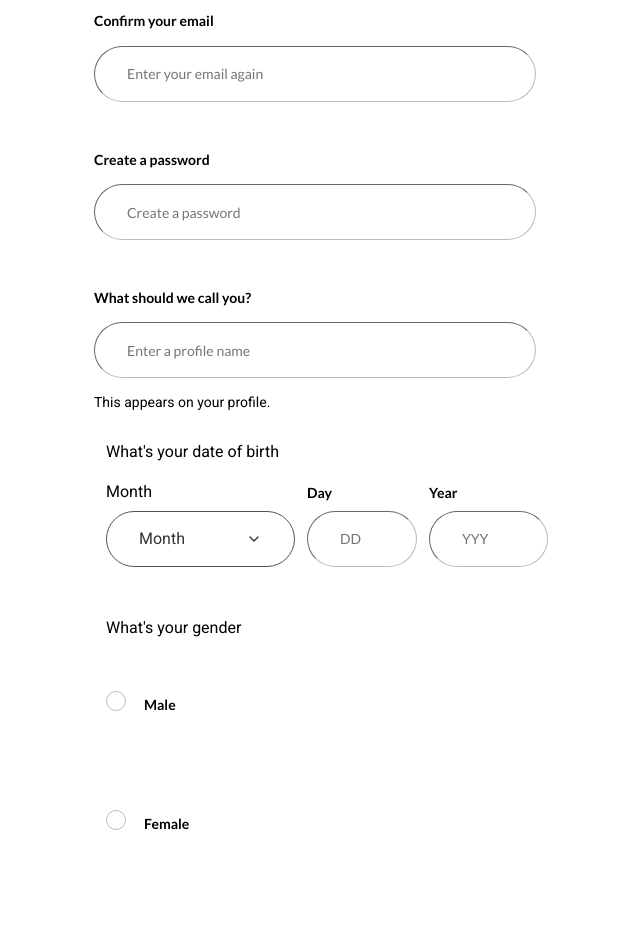
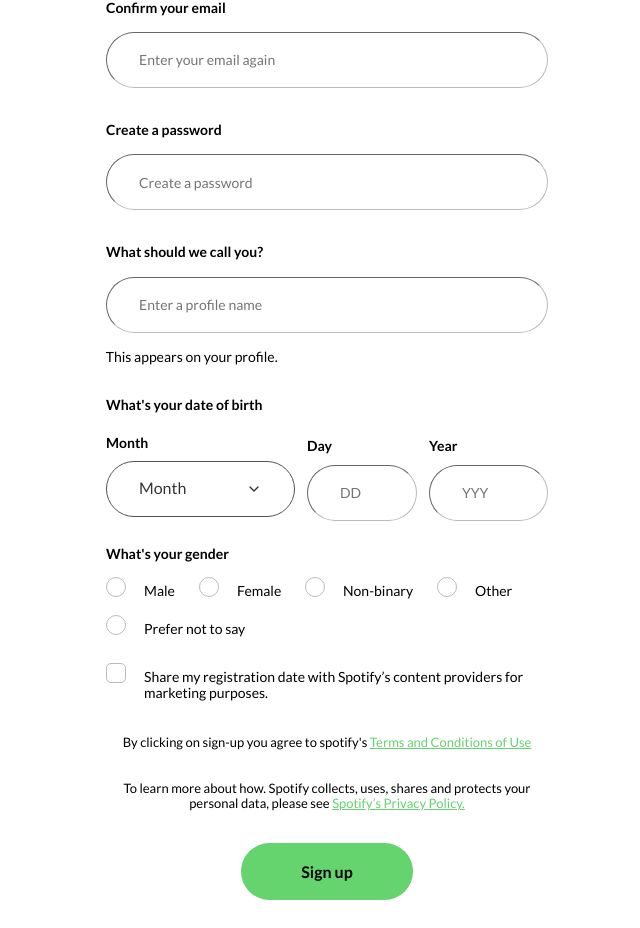
Before and after one commit to kishky101/login-modular-system, a React (Vite) app: page /sign-up in a window 1280 px wide. Shown: the part 658-1586 px from the top of the page, without its empty margins (313-953 px from the left). Built offline with nearby package versions, Linux system fonts and the light colour scheme.

Commit message:
completed sign up page layout for desktop view

```diff
--- a/src/global-components/button/button.styles.scss
+++ b/src/global-components/button/button.styles.scss
@@ -35,6 +35,7 @@
         &.button--sign-in {
             background-color: var(--green-color);
             color: var(--black-color);
+            padding: 18px 60px;
             border: none;
             width: auto;
         }
--- a/src/global-components/form-input/form-input.component.tsx
+++ b/src/global-components/form-input/form-input.component.tsx
@@ -25,7 +25,7 @@ const FormInput: React.FC<FormInputProps> = ({label, error, htmlFor, type,  widt
                      <IconContext.Provider value={{ className: "input-checkbox-check"}}>
                      <FaCheck  />
                      </IconContext.Provider>) : ''}
-                {label && (type === 'radio' || type === 'checkbox') && <label className="form-input-label" htmlFor={htmlFor}>{label}</label>}
+                {label && (type === 'radio' || type === 'checkbox') && <label className="form-input-label" style={{fontWeight: '400'}} htmlFor={htmlFor}>{label}</label>}
             </div>
             {error && <span className="form-input-error"> <FiAlertTriangle /> {error}</span>}
         </div>
--- a/src/global-components/form-input/form-input.styles.scss
+++ b/src/global-components/form-input/form-input.styles.scss
@@ -1,7 +1,8 @@
 .form-input-container {
     width: 100%;
-    margin: 2rem 0;
+    margin: 1rem 0 0 0;
     font-family: var(--lato-font);
+    max-width: 442px;
 
     .form-input-label {
         width: 100%;
@@ -11,7 +12,7 @@
     }
 
     .form-input {
-        width: 442px;
+        width: 100%;
         height: 3.5rem;
         padding: 1rem 2rem;
         margin: 1rem auto;
@@ -67,6 +68,7 @@
 
     .input-container {
         position: relative;
+        max-width: 442px;
 
         &:has(input[type='radio']), &:has(input[type='checkbox']) {
 
--- a/src/routes/sign-in/sign-in.component.tsx
+++ b/src/routes/sign-in/sign-in.component.tsx
@@ -10,7 +10,7 @@ const SignIn: React.FC = () => {
     return (
         <>
             <h1>I am Sign In Page</h1>
-            <FormInput type= {'checkbox'} />
+            <FormInput type= {'radio'} />
             <Button />
             <Logo />
             <SelectInput placeHolder="" options={['boy', 'girl', 'prefer not to say', 'house', 'child', '1', '2', '3', '4', '5', '6', '7']} onChange={(e) => console.log(e.target.name)} />
--- a/src/routes/sign-up/sign-up.component.tsx
+++ b/src/routes/sign-up/sign-up.component.tsx
@@ -25,15 +25,16 @@ const SignUp: React.FC = () => {
         </div>
         <div className="sign-up__form">
           <h3 className="sign-up__h3">Sign up with your email address</h3>
-          <form>
+          <form className="sign-up__form-fields">
+            <div className="sign-up__text-input">
               <FormInput
-              type="text"
+                type="email"
                 label="What is your email?"
                 placeholder="Enter your email"
                 htmlFor="email"
               />
               <FormInput
-              type="text"
+                type="email"
                 label="Confirm your email"
                 placeholder="Enter your email again"
               />
@@ -50,8 +51,9 @@ const SignUp: React.FC = () => {
                 htmlFor="profileName"
               />
               <span className="sign-up__profile">This appears on your profile.</span>
+            </div>
             <fieldset className="sign-up__fieldset">
-              <legend>What&apos;s your date of birth</legend>
+              <legend className="sign-up__legend">What&apos;s your date of birth</legend>
               <div className="sign-up__date">
                 <div className="sign-up__select">
                   <p className="sign-up__month">Month</p>
@@ -62,25 +64,29 @@ const SignUp: React.FC = () => {
                   />
                 </div>
                 <FormInput
-                  type="text"
+                  type="number"
                   label="Day"
                   placeholder="DD"
                   htmlFor="day"
                   width="110px"
                   margin="10px auto"
+                  max={31}
+                  min={1}
                 />
                 <FormInput
-                  type="text"
+                  type="number"
                   label="Year"
                   placeholder="YYY"
                   htmlFor="year"
                   width="119px"
                   margin="10px auto"
+                  max={2020}
+                  min={1900}
                 />
               </div>
             </fieldset>
-            <fieldset className="sign-up__fieldset">
-              <legend>What&apos;s your gender</legend>
+            <fieldset className="sign-up__fieldset sign-up__fieldset--radios">
+              <legend className="sign-up__legend">What&apos;s your gender</legend>
               <div className="sign-up__radios">
                 <FormInput
                   type="radio"
@@ -119,16 +125,23 @@ const SignUp: React.FC = () => {
                 />
               </div>
             </fieldset>
+            <div className="sign-up__marketing">
               <FormInput
                 type="checkbox"
                 label="Share my registration date with Spotify’s content providers for marketing purposes."
                 htmlFor="marketing"
               />
-            <p className="sign-up__agree">By clicking on sign-up you agree to spotify&apos;s <a href="#">Terms and Conditions of Use</a></p>
-            <p className="sign-up__terms">To learn more about how. Spotify collects, uses, shares and protects your personal data, please see <a href="#">Spotify’s Privacy Policy.</a></p>
+            </div>
+
+            <div className="sign-up__p">
+              <p className="sign-up__agree">By clicking on sign-up you agree to spotify&apos;s <a href="#" className="sign-up__agree--link">Terms and Conditions of Use</a></p>
+              <p className="sign-up__terms">To learn more about how. Spotify collects, uses, shares and protects your personal data, please see <a href="#" className="sign-up__terms--link">Spotify’s Privacy Policy.</a></p>
+            </div>
+            <div className="sign-up__button">
               <Button buttonType="sign-in">Sign up</Button>
+            </div>
           </form>
-          <p className="sign-up__redirect">Have an account? <a href="#">Log in</a></p>
+          <p className="sign-up__redirect">Have an account? <a href="#" className="sign-up__redirect--link">Log in</a></p>
         </div>
       </div>
     </div>
--- a/src/routes/sign-up/sign-up.styles.scss
+++ b/src/routes/sign-up/sign-up.styles.scss
@@ -3,6 +3,9 @@
     display: flex;
     justify-content: center;
     align-items: center;
+    font-family: var(--lato-font);
+    margin-top: 50px;
+    margin-bottom: 78px;
 
     &__container {
         max-width: 442px;
@@ -14,7 +17,6 @@
 
     &__logo {
         margin-bottom: 50px;
-        margin-top: 50px;
     }
 
     &__h2 {
@@ -33,15 +35,27 @@
         gap: 18px;
     }
 
+    &__form {
+        display: flex;
+        flex-direction: column;
+        justify-content: center;
+        align-items: center;
+    }
+
+    &__form-fields {
+        margin-top: -1rem;
+    }
+
     &__dividers {
         width: 100%;
         margin: 32px 0;
         color: var(--grey-grade3);
+        font-size: 18px;
     }
 
     &__divider {
         display: inline-block;
-        width: 42%;
+        width: 41%;
         border: .1px solid var(--grey-grade3);
         border-radius: 50px;
 
@@ -61,17 +75,33 @@
         margin-bottom: 32px;
     }
 
+    &__text-input {
+        display: flex;
+        flex-direction: column;
+        justify-content: center;
+        align-items: center;
+    }
+
     &__profile {
         display: block;
-        margin-top: -2rem;
         margin-bottom: 2rem;
         color: var(--black-color);
         font-size: 14px;
+        width: 95%;
     }
 
     &__fieldset {
         border: none;
         color: var(--black-color);
+
+        &--radios {
+            margin-top: -0.8rem;
+        }
+    }
+
+    &__legend {
+        font-weight: 700;
+        font-size: 14px;
     }
 
     &__date {
@@ -79,6 +109,7 @@
         grid-template-columns: 2.0285fr 1.2505fr 1.4187fr;
         gap: 12px;
         margin-top: -1rem;
+        align-items: center;
     }
 
     &__select {
@@ -87,11 +118,67 @@
 
     &__month {
         margin-bottom: 10px;
+        font-size: 14px;
+        font-weight: 700;
     }
 
     &__radios {
-        display: flex;
-        flex-wrap: wrap;
+        display: grid;
+        grid-template-columns: 69px 82px 108px 75px;
+        grid-template-rows: repeat(2, 38px);
+        white-space: nowrap;
+        column-gap: 24px;
+        margin-top: -1.4rem;
     }
 
+    &__marketing {
+        display: flex;
+        flex-direction: column;
+        justify-content: center;
+        align-items: center;
+    }
+
+    &__p {
+        width: 100%;
+        display: flex;
+        flex-direction: column;
+        justify-content: center;
+        align-items: center;
+    }
+
+    &__agree {
+        font-size: 13px;
+        text-align: center;
+        max-width: 424px;
+        margin: 32px 0;
+
+        &--link {
+            color: var(--green-color);
+        }
+    }
+
+    &__terms {
+        font-size: 13px;
+        text-align: center;
+        max-width: 413px;
+        margin-bottom: 32px;
+        &--link {
+            color: var(--green-color);
+        }
+    }
+
+    &__button {
+        width: 100%;
+        display: flex;
+        justify-content: center;
+        margin-bottom: 32px;
+    }
+
+    &__redirect {
+        font-size: 16px;
+
+        &--link {
+            color: var(--green-color);
+        }
+    }
 }
```
Lines whose indentation alone changed are shown as unchanged.
